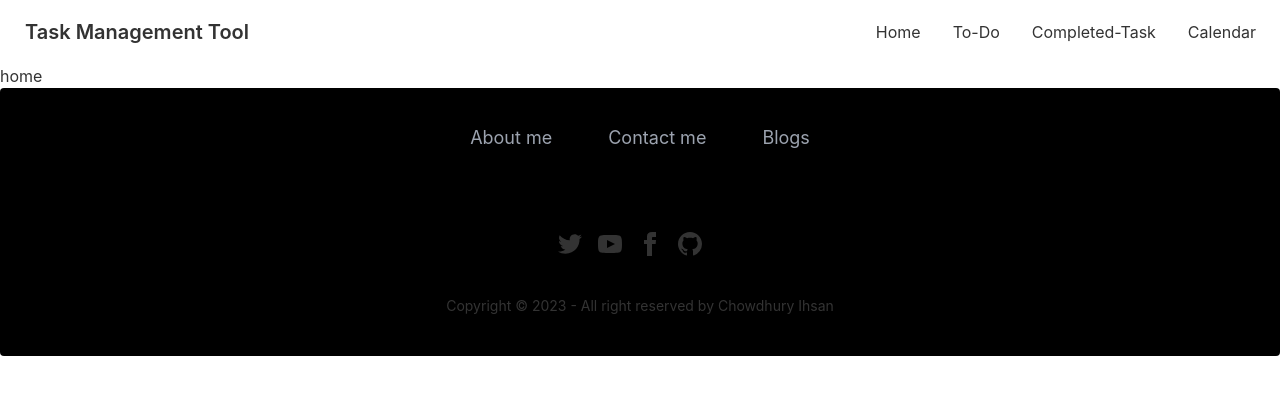
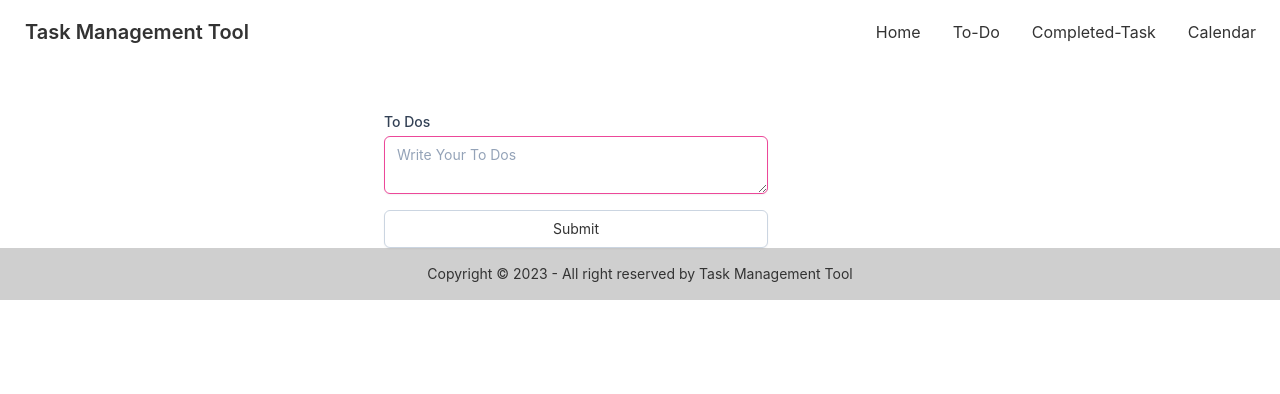
Before and after one commit to Cihsan/Task-Management-Tool-Client, a React (Create React App) app: page / in a window 1280 px wide. Shown: the top 394 px of the page. Built offline with nearby package versions, Linux system fonts and the light colour scheme.

Commit message:
added calendar

```diff
--- a/package.json
+++ b/package.json
@@ -8,7 +8,9 @@
     "@testing-library/user-event": "^13.5.0",
     "animate.css": "^4.1.1",
     "daisyui": "^2.15.2",
+    "date-fns": "^2.28.0",
     "react": "^18.1.0",
+    "react-day-picker": "^8.0.7",
     "react-dom": "^18.1.0",
     "react-icons": "^4.4.0",
     "react-router-dom": "^6.3.0",
--- a/src/App.js
+++ b/src/App.js
@@ -1,5 +1,4 @@
 import './App.css';
-import Footer from '../src/Component/Footer'
 import Header from './Component/Header';
 import Home from './Pages/Home';
 import Calendar from './Pages/Calendar';
@@ -17,7 +16,7 @@ function App() {
         <Route path='/completed-task' element={<CompleteTask/>}/>
         <Route path='/calendar' element={<Calendar/>}/>
       </Routes>
-      <Footer></Footer>
+
     </div>
   );
 }
--- a/src/Component/Footer.js
+++ b/src/Component/Footer.js
@@ -1,15 +1,18 @@
 import React from 'react';
-import { BsGithub } from 'react-icons/bs';
-import { Link } from 'react-router-dom';
+//import { BsGithub } from 'react-icons/bs';
+//import { Link } from 'react-router-dom';
 
 const Footer = () => {
     return (
-        <div>
-            <footer class="footer footer-center p-10 bg-black text-base-content rounded">
+        <div style={{bottom:'0'}}>
+            <footer className="footer footer-center p-4 bg-base-300 text-base-content">
+                <div>
+                    <p>Copyright © 2023 - All right reserved by Task Management Tool</p>
+                </div>
+            </footer>
+            {/* <footer class="footer footer-center p-10 bg-black text-base-content rounded">
                 <div class="grid grid-flow-col gap-2">
                     <a href='/about-me'  class="btn-lg text-gray-400 link-hover">About me</a>
-                    <a href='/contact'  class="btn-lg text-gray-400 link-hover">Contact me</a>
-                    <a href='/blogs'  class="btn-lg text-gray-400 link-hover">Blogs</a>
                 </div>
                 <div>
                     <div class="grid grid-flow-col gap-4">
@@ -22,7 +25,7 @@ const Footer = () => {
                 <div>
                     <p>Copyright © 2023 - All right reserved by Chowdhury Ihsan</p>
                 </div>
-            </footer>
+            </footer> */}
         </div>
     );
 };
--- a/src/Component/Header.js
+++ b/src/Component/Header.js
@@ -30,7 +30,7 @@ const Header = () => {
                         <li><Link to='/'>Home</Link></li>
                         <li><Link to='/to-do'>To-Do</Link></li>
                         <li><Link to='/completed-task'>Completed-Task</Link></li>
-                        <li><Link to='/Calendar'>Calendar</Link></li>
+                        <li><Link to='/calendar'>Calendar</Link></li>
                     </ul>
                 </div>
             </div>
--- a/src/Pages/Calendar.js
+++ b/src/Pages/Calendar.js
@@ -1,9 +1,31 @@
-import React from 'react';
+import { format } from 'date-fns';
+import React, { useState } from 'react';
+import { DayPicker} from 'react-day-picker';
+import 'react-day-picker/dist/style.css';
 
 const Calendar = () => {
+    const [date, setdate] = useState(new Date());
+
+    let footer = <p>Please Choose a day.</p>;
+    if (date) {
+        footer = <p className='pt-5 text-pink-500'>Choosen The Date {format(date, 'PP')}.</p>;
+    }
+
     return (
         <div>
-            Calendar
+            <>
+                <div className='flex items-center justify-center'>
+                    <DayPicker
+                     styles={{
+                        caption: { color: 'rgb(236,72,153)' }
+                      }}
+                        mode="single"
+                        selected={date}
+                        onSelect={setdate}
+                        footer={footer} />
+                </div>
+            </>
+
         </div>
     );
 };
--- a/src/Pages/Home.js
+++ b/src/Pages/Home.js
@@ -1,9 +1,38 @@
 import React from 'react';
+import Footer from '../Component/Footer';
 
 const Home = () => {
+    const enterkey = (event) => {
+        event.preventDefault()
+        const todo = event.target.do.value
+        console.log(todo);
+    }
     return (
         <div>
-            home
+
+            <div>
+                <div className='flex items-center justify-center mt-10'>
+                    <form onSubmit={enterkey} className="w-full max-w-lg">
+                        <div className="w-full">
+                            <span class="block text-sm font-medium text-slate-700 mt-2">To Dos</span>
+                            <textarea placeholder='Write Your To Dos' required name='do' class="mt-1 block w-3/4 px-3 py-2 bg-white border border-slate-300 rounded-md text-sm shadow-sm placeholder-slate-400
+                        focus:outline-none focus:border-sky-500 focus:ring-1 focus:ring-sky-500
+                        disabled:bg-slate-50 disabled:text-slate-500 disabled:border-slate-200 disabled:shadow-none
+                        invalid:border-pink-500 invalid:text-pink-600
+                        focus:invalid:border-pink-500 focus:invalid:ring-pink-500
+                        " p></textarea>
+                        </div>
+                        <div className="w-full">
+                            <input className="mt-4 cursor-pointer block w-3/4 px-3 py-2 bg-white border border-slate-300 rounded-md text-sm shadow-sm placeholder-slate-400
+                        focus:outline-none focus:border-sky-500 focus:ring-1 focus:ring-sky-500
+                        disabled:bg-slate-50 disabled:text-slate-500 disabled:border-slate-200 disabled:shadow-none
+                        invalid:border-pink-500 invalid:text-pink-600
+                        focus:invalid:border-pink-500 focus:invalid:ring-pink-500" type="submit" value="Submit" />
+                        </div>
+                    </form>
+                </div>
+            </div>
+            <Footer></Footer>
         </div>
     );
 };
```
Also changed, not shown: 1 other file (tests, documents, lock files or other folders).
